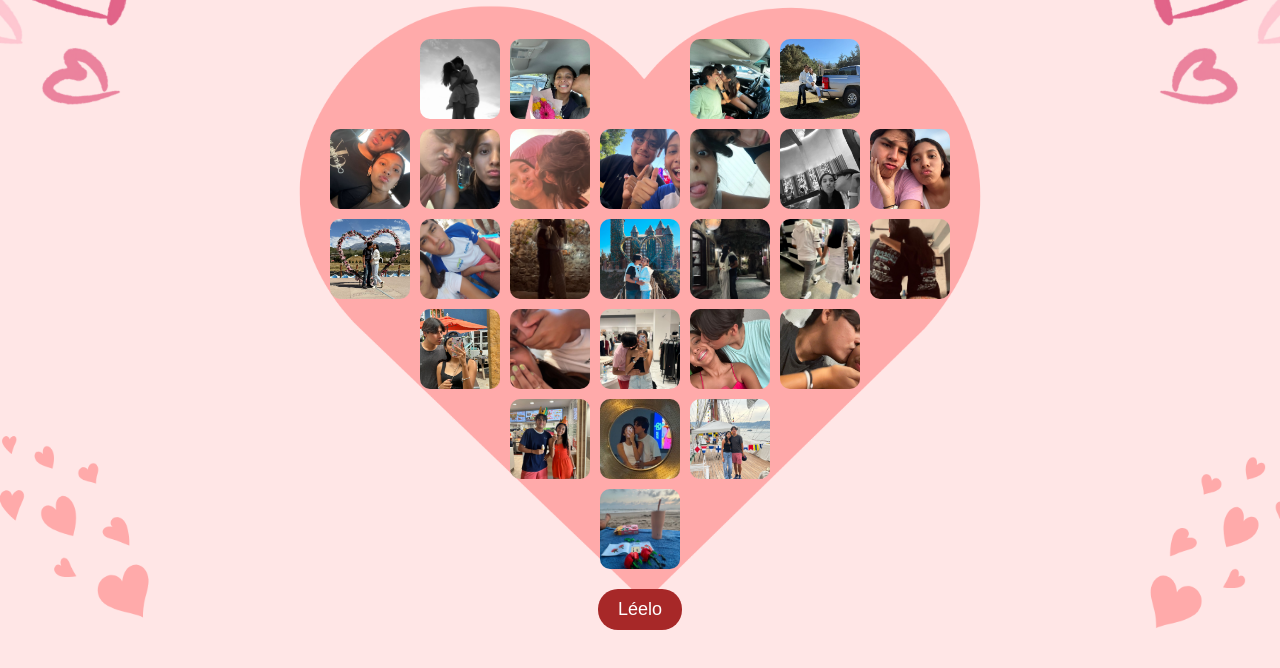
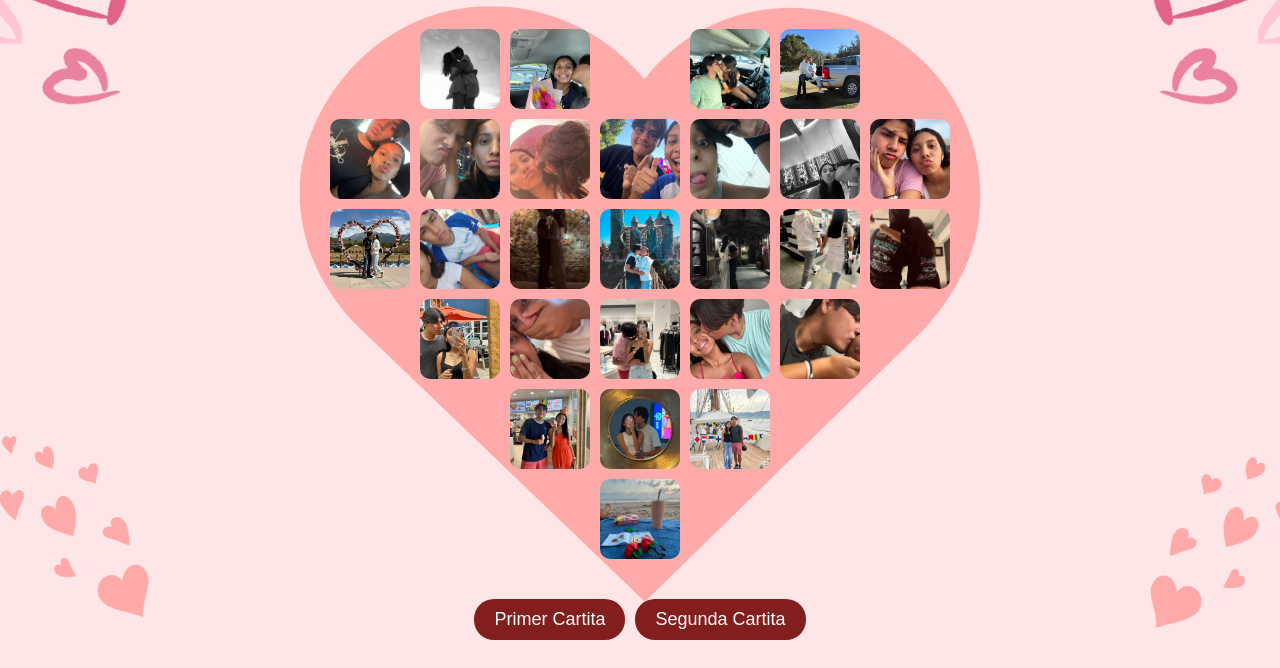
Before and after one commit to Ulisesas/Pagina-Yare, a plain HTML site: page index.html in a window 1280 px wide. Shown: the part 132-800 px from the top of the page. Drawn offline with Linux system fonts and the light colour scheme.

Commit message:
Add files via upload

```diff
--- a/index.html
+++ b/index.html
@@ -49,7 +49,19 @@
             transform: scale(1.1);
         }
         .btn {
-            background-color: #a72828;
+            background-color: #821e1e;
+            color: white;
+            border: none;
+            border-radius: 20px;
+            padding: 10px 20px;
+            font-size: 18px;
+            cursor: pointer;
+            transition: background-color 0.3s;
+            margin-top: 20px;
+            align-content: end;
+        }
+        .btn2 {
+            background-color: #821e1e;
             color: white;
             border: none;
             border-radius: 20px;
@@ -93,6 +105,11 @@
             font-size: 40px;
             color: white;
             cursor: pointer;
+        }
+        .button-container {
+            display: flex;
+            gap: 10px; /* Espaciado entre botones */
+            margin-top: 20px;
         }
     </style>
 </head>
@@ -142,9 +159,14 @@
         </script>
     </div>
 
-    <a href="Cartita/index.html">
-        <button class="btn">Léelo</button>
-    </a>
+    <div class="button-container">
+        <a href="Cartita/index.html">
+            <button class="btn">Primer Cartita</button>
+        </a>
+        <a href="Cartita 2/index.html">
+            <button class="btn">Segunda Cartita</button>
+        </a>
+    </div>
 
     <div class="modal" id="imageModal" onclick="closeModal()">
         <span class="close">&times;</span>
```
Also changed, not shown: Cartita/index.html (+1 -1 lines), 1 other file.
